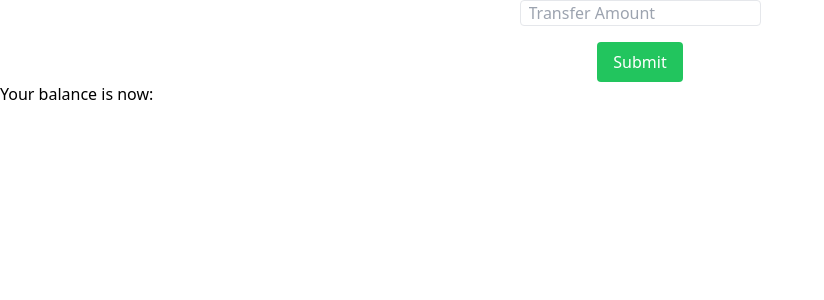
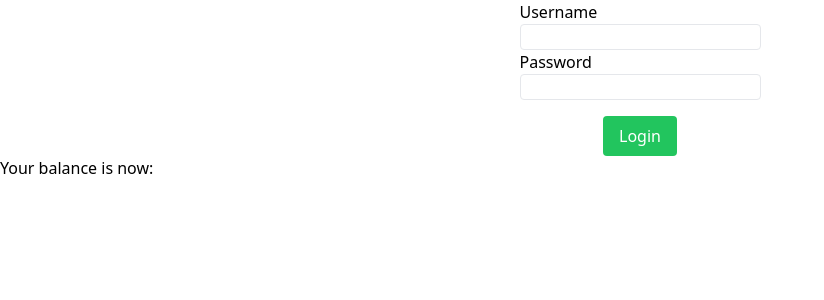
Before and after one commit to Jackg3323/pp-transfer-1, a React (Create React App) app: page / in a window 1280 px wide. Shown: the top 300 px of the page, without its empty margins (0-824 px from the left). Built offline with nearby package versions, Linux system fonts and the light colour scheme; no server answers.

Commit message:
Compose Form for login registration

```diff
--- a/src/App.jsx
+++ b/src/App.jsx
@@ -1,4 +1,5 @@
 import { useEffect, useState } from "react";
+import Login from "./views/Login/Login";
 import apiService from "./api";
 import "./App.css";
 import Form from "./components/Form/Form";
@@ -49,6 +50,7 @@ function App() {
 
   return (
     <>
+      <Login />
       <Form handleSubmit={handleSubmit} />
 
       <p>
--- a/src/components/Form/Form.jsx
+++ b/src/components/Form/Form.jsx
@@ -1,33 +1,17 @@
 import PropTypes from "prop-types";
 
-export default function Form({ handleSubmit }) {
+export default function Form({ handleSubmit, children }) {
   return (
     <form
       className="mx-auto flex w-48 flex-col items-center"
       onSubmit={handleSubmit}
     >
-      <div>
-        <label htmlFor="amt" className="sr-only">
-          Transfer Amount
-        </label>
-        <input
-          type="number"
-          placeholder="Transfer Amount"
-          id="amt"
-          className="rounded border pl-2"
-        />
-      </div>
-
-      <button
-        type="submit"
-        className="mt-4 rounded bg-green-500 px-4 py-2 text-white"
-      >
-        Submit
-      </button>
+      {children}
     </form>
   );
 }
 
 Form.propTypes = {
   handleSubmit: PropTypes.func.isRequired,
+  children: PropTypes.node.isRequired,
 };
--- /dev/null
+++ b/src/views/Login/Login.jsx
@@ -0,0 +1,36 @@
+import Form from "components/Form/Form";
+
+export default function Login() {
+  const handleSubmit = (event) => {
+    event.preventDefault();
+
+    console.log("submitted");
+  };
+
+  return (
+    <Form handleSubmit={handleSubmit}>
+      <form className="mx-auto flex w-48 flex-col items-center">
+        <div>
+          <label htmlFor="username">Username</label>
+          <input type="text" id="username" className="rounded border pl-2" />
+        </div>
+
+        <div>
+          <label htmlFor="password">Password</label>
+          <input
+            type="password"
+            id="password"
+            className="rounded border pl-2"
+          />
+        </div>
+
+        <button
+          type="submit"
+          className="mt-4 rounded bg-green-500 px-4 py-2 text-white"
+        >
+          Login
+        </button>
+      </form>
+    </Form>
+  );
+}
```
